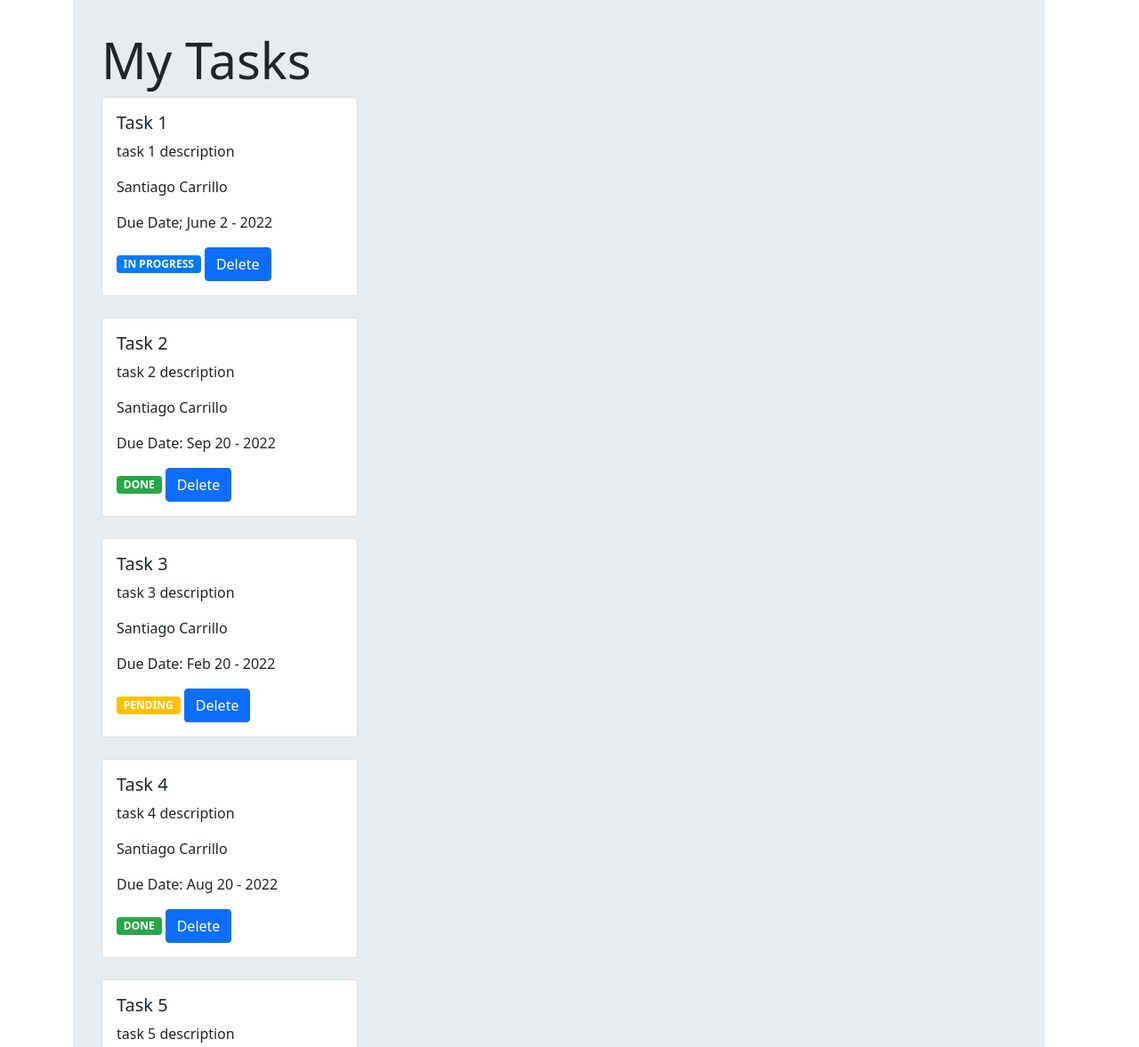
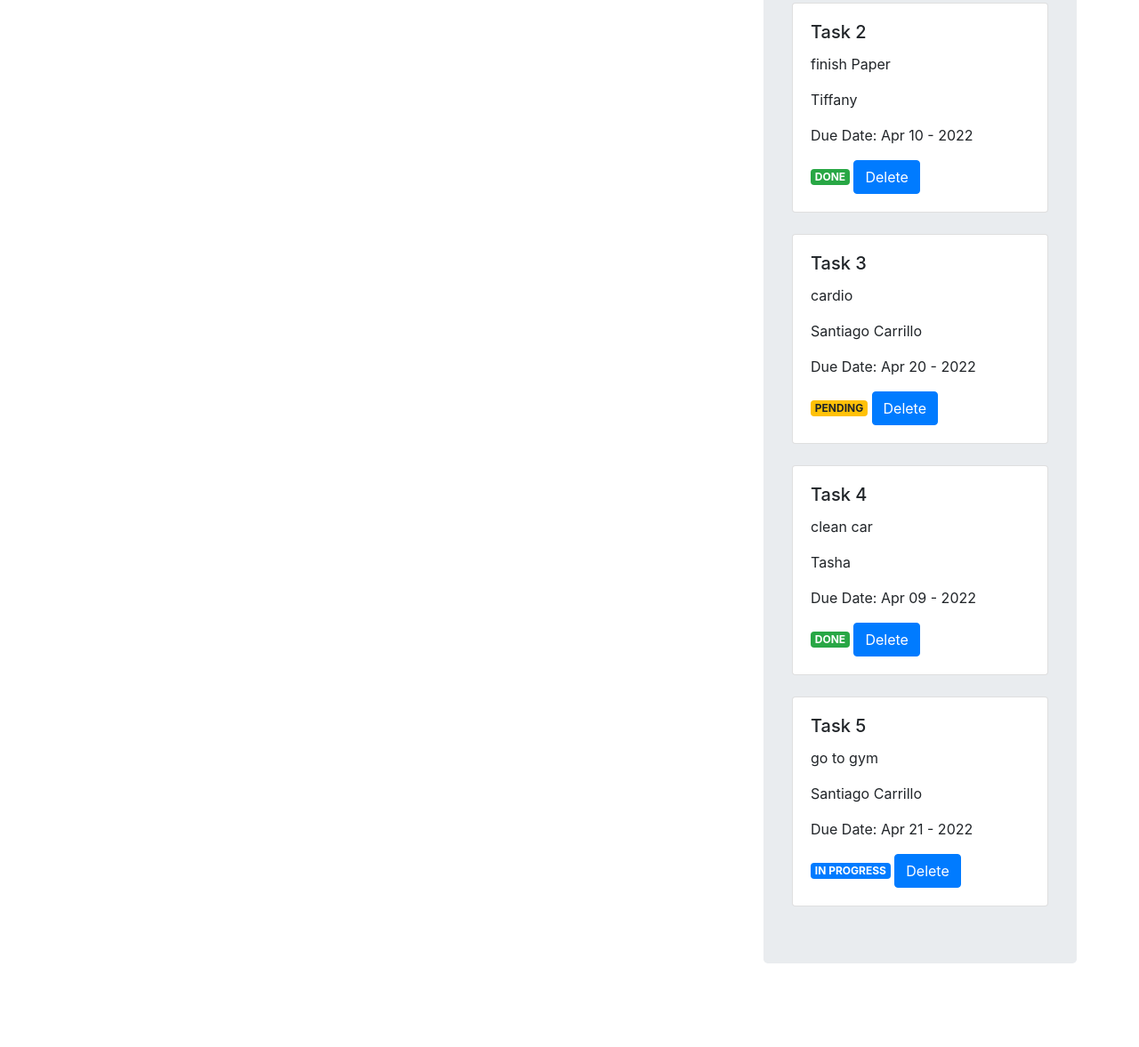
Before and after one commit to GryffindorHP/ToDoTask, a plain HTML site: page index.html in a window 1280 px wide. Shown: the part 611-1788 px from the top of the page at 89% size. Drawn offline with nearby package versions, Linux system fonts and the light colour scheme.

Commit message:
get commit -m "add files"

```diff
--- a/index.html
+++ b/index.html
@@ -12,6 +12,7 @@
     <!-- Bootstrap CSS -->
     <link rel="stylesheet" href="https://stackpath.bootstrapcdn.com/bootstrap/4.5.2/css/bootstrap.min.css"
         integrity="sha384-JcKb8q3iqJ61gNV9KGb8thSsNjpSL0n8PARn9HuZOnIxN0hoP+VmmDGMN5t9UJ0Z" crossorigin="anonymous">
+
 
     <title>Task List</title>
 </head>
@@ -43,7 +44,11 @@
                         <div class="form-group col">
                             <label for="newTaskStatus">Status</label>
                             <input type="text" class="form-control" id="newTaskStatus">
+
+
                     </div>
+
+
                     <button type="submit" class="btn btn-primary btn-block">Add Task</button>
                 </form>
             </div>
@@ -62,8 +67,8 @@
                         <div class="card" style="width: 18rem;">
                             <div class="card-body">
                                 <h5 class="card-title">Task 1</h5>
-                                <p class="card-text">task 1 description</p>
-                                <p class="card-text">Santiago Carrillo</p>
+                                <p class="card-text">grocery shopping</p>
+                                <p class="card-text">Paula</p>
                                 <p class="card-text">Due Date; June 2 - 2022</p>
                                 <span class="badge badge-primary">IN PROGRESS</span>
                                 <a href="#" class="btn btn-primary">Delete</a>
@@ -73,9 +78,9 @@
                         <div class="card" style="width: 18rem;">
                             <div class="card-body">
                                 <h5 class="card-title">Task 2</h5>
-                                <p class="card-text">task 2 description</p>
-                                <p class="card-text">Santiago Carrillo</p>
-                                <p class="card-text">Due Date: Sep 20 - 2022</p>
+                                <p class="card-text">finish Paper</p>
+                                <p class="card-text">Tiffany</p>
+                                <p class="card-text">Due Date: Apr 10 - 2022</p>
                                 <span class="badge badge-success">DONE</span>
                                 <a href="#" class="btn btn-primary">Delete</a>
                             </div>
@@ -84,9 +89,9 @@
                         <div class="card" style="width: 18rem;">
                             <div class="card-body">
                                 <h5 class="card-title">Task 3</h5>
-                                <p class="card-text">task 3 description</p>
+                                <p class="card-text">cardio</p>
                                 <p class="card-text">Santiago Carrillo</p>
-                                <p class="card-text">Due Date: Feb 20 - 2022</p>
+                                <p class="card-text">Due Date: Apr 20 - 2022</p>
                                 <span class="badge badge-warning">PENDING</span>
                                 <a href="#" class="btn btn-primary">Delete</a>
                             </div>
@@ -95,9 +100,9 @@
                         <div class="card" style="width: 18rem;">
                             <div class="card-body">
                                 <h5 class="card-title">Task 4</h5>
-                                <p class="card-text">task 4 description</p>
-                                <p class="card-text">Santiago Carrillo</p>
-                                <p class="card-text">Due Date: Aug 20 - 2022</p>
+                                <p class="card-text">clean car</p>
+                                <p class="card-text">Tasha</p>
+                                <p class="card-text">Due Date: Apr 09 - 2022</p>
                                 <span class="badge badge-success">DONE</span>
                                 <a href="#" class="btn btn-primary">Delete</a>
                             </div>
@@ -106,9 +111,9 @@
                         <div class="card" style="width: 18rem;">
                             <div class="card-body">
                                 <h5 class="card-title">Task 5</h5>
-                                <p class="card-text">task 5 description</p>
+                                <p class="card-text">go to gym</p>
                                 <p class="card-text">Santiago Carrillo</p>
-                                <p class="card-text">Due Date: Oct 15 - 2022</p>
+                                <p class="card-text">Due Date: Apr 21 - 2022</p>
                                 <span class="badge badge-primary">IN PROGRESS</span>
                                 <a href="#" class="btn btn-primary">Delete</a>
             </div>
@@ -118,7 +123,7 @@
 
 
 
-    <!-- Bootstrap CSS -->
-     <link href="https://cdn.jsdelivr.net/npm/bootstrap@5.1.3/dist/css/bootstrap.min.css" rel="stylesheet" integrity="sha384-1BmE4kWBq78iYhFldvKuhfTAU6auU8tT94WrHftjDbrCEXSU1oBoqyl2QvZ6jIW3" crossorigin="anonymous">
+    <script src="js/TaskManager.js"></script>
+    <script src="js/index.js"></script>
 </body>
 </html>
```
